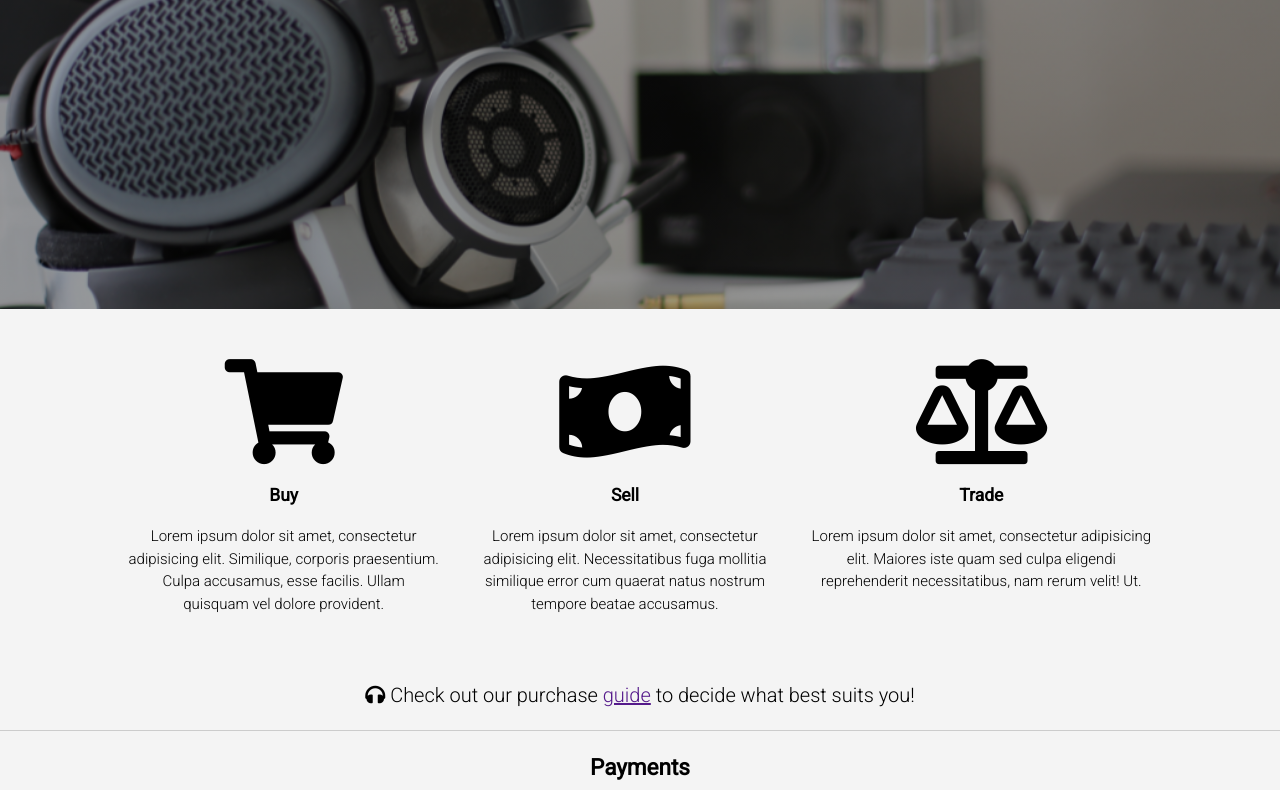
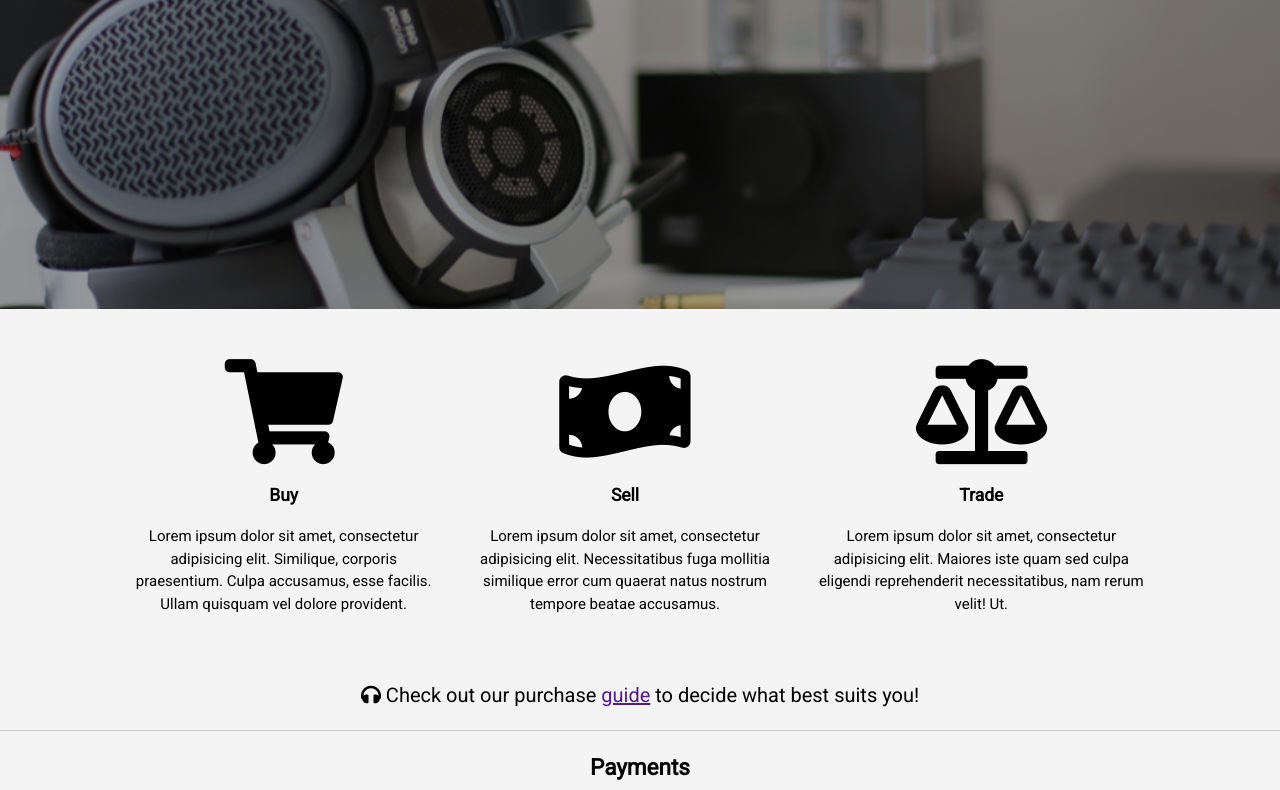
Before and after one commit to ALim95/first-website, a plain HTML site: page index.html in a window 1280 px wide. Shown: the part 71-861 px from the top of the page. Drawn offline with Linux system fonts and the light colour scheme.

Commit message:
testing git push again

```diff
--- a/css/master.css
+++ b/css/master.css
@@ -1,5 +1,5 @@
 body {
-  font: 300 15px/1.5 "Roboto", sans-serif;
+  font: 400 15px/1.5 "Roboto", sans-serif;
   padding: 0;
   margin: 0;
   background-color: #f4f4f4;
```
